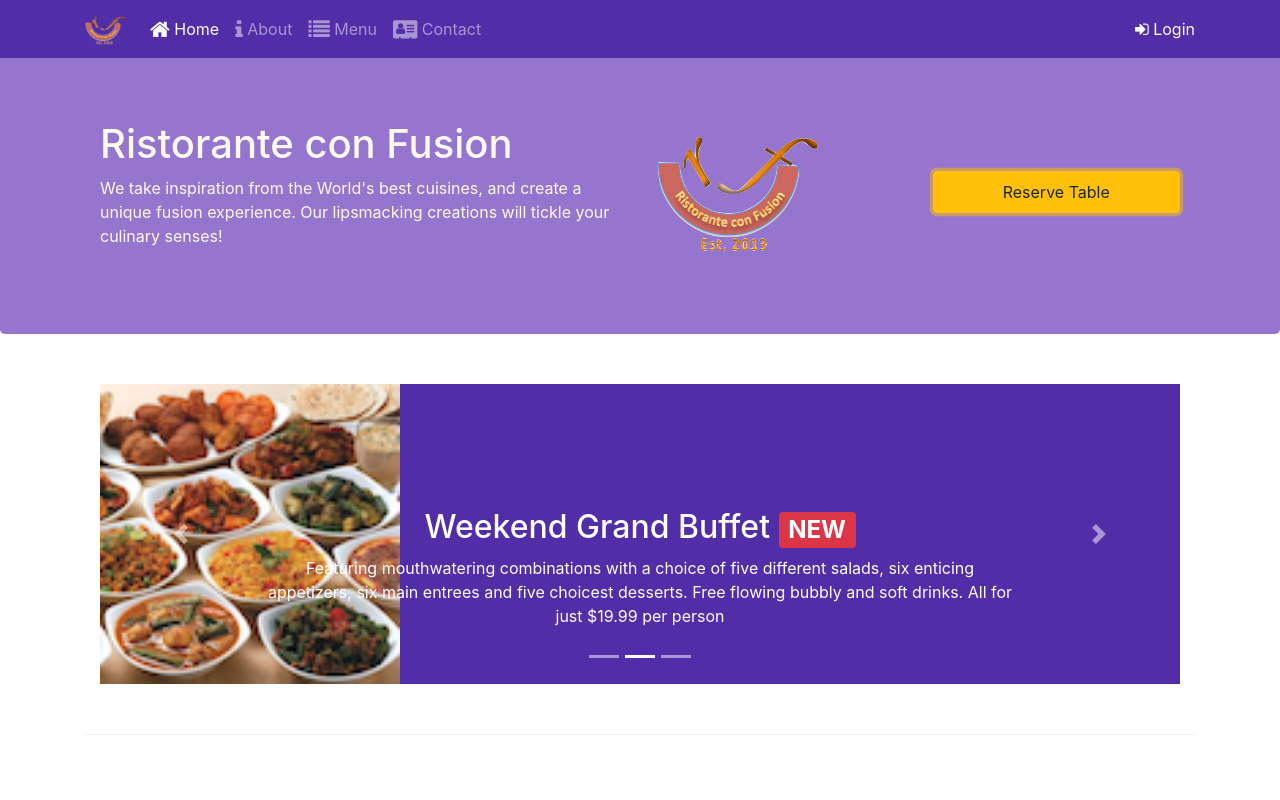
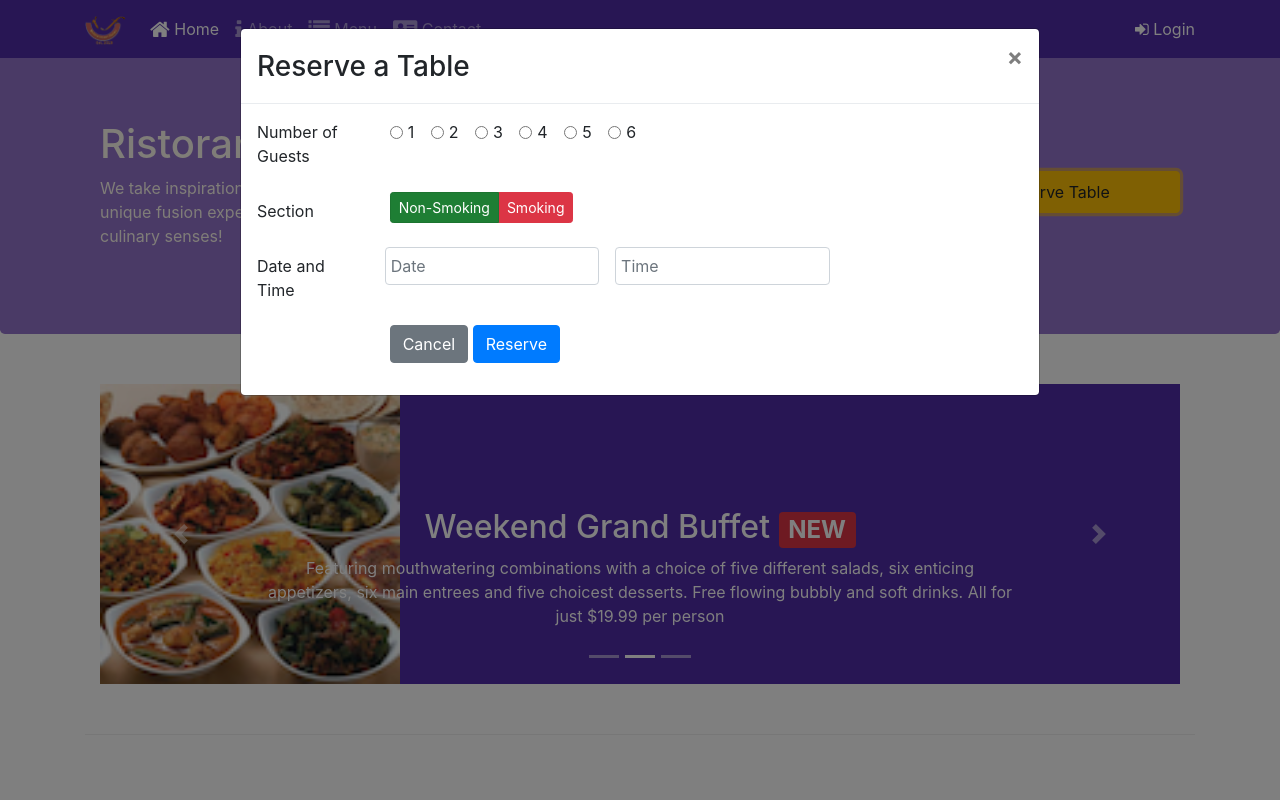
Before and after one commit to hyelnatzz/bootstrap, a website: page index.html in a window 1280 px wide. Both pictures are taken after a click on the button "Reserve Table". Shown: the top 800 px of the page. Drawn offline with nearby package versions, Linux system fonts and the light colour scheme.

Commit message:
Assignment-3

```diff
--- a/index.html
+++ b/index.html
@@ -77,8 +77,82 @@
         </div>
     </div>
 
+    <div id="reserveModal" class="modal fade" role="dialog">
+        <div class="modal-dialog modal-lg" role="content">
+            <div class="modal-content">
+                <div class="modal-header">
+                    <h3 class="modal-title">Reserve a Table</h3>
+                    <button type="button" class="close" data-dismiss="modal">
+                        &times;
+                    </button>
+                </div>
+                <div class="modal-body">
+                    <form id="reserve">
+                        <div class="row form-group">
+                            <label class="col-sm-2">Number of Guests</label>
+                            <div class="col-sm-10">
+                                <div class="form-check form-check-inline">
+                                    <input type="radio" class="form-check-input" name="numGuest" id="numGuest1" value="1"><label for="numGuest1" class="form-check-label"> 1</label>
+                                </div>
+                                <div class="form-check form-check-inline">
+                                    <input type="radio" class="form-check-input" name="numGuest" id="numGuest2" value="2"><label for="numGuest2" class="form-check-label"> 2</label>
+                                </div>
+                                <div class="form-check form-check-inline">
+                                    <input type="radio" class="form-check-input" name="numGuest" id="numGuest3" value="3"><label for="numGuest3" class="form-check-label"> 3</label>
+                                </div>
+                                <div class="form-check form-check-inline">
+                                    <input type="radio" class="form-check-input" name="numGuest" id="numGuest4" value="4"><label for="numGuest4" class="form-check-label"> 4</label>
+                                </div>
+                                <div class="form-check form-check-inline">
+                                    <input type="radio" class="form-check-input" name="numGuest" id="numGuest5" value="5"><label for="numGuest5" class="form-check-label"> 5</label>
+                                </div>
+                                <div class="form-check form-check-inline">
+                                    <input type="radio" class="form-check-input" name="numGuest" id="numGuest6" value="6"><label for="numGuest6" class="form-check-label"> 6</label>
+                                </div>
+
+                            </div>
+                        </div>
+                        <div class="row form-group">
+                            <label class="col-sm-2 col-form-label">Section</label>
+                            <div class="col-sm-10">
+                                <div class="">
+                                    <div class="btn-group" data-toggle="buttons">
+                                        <label class="btn btn-success btn-sm active">
+                                          <input type="radio" class="custom-control-input" name="options" id="non-smoke" checked=""> Non-Smoking
+                                        </label>
+                                        <label class="btn btn-danger btn-sm">
+                                          <input type="radio" class="custom-control-input" name="options" id="smoke"> Smoking
+                                        </label>
+                                    </div>
+                                </div>
+                            </div>
+                        </div>
+
+                        <div class="row form-group">
+                            <label class="col-sm-2 col-form-label">Date and Time</label>
+                            <div class="col-sm-10">
+                                <div class="form-row">
+                                    <input type="text" id="date" class="col-12 col-sm-4 form-control mr-3" placeholder="Date">
+                                    <input type="text" id="time" class="col-12 col-sm-4 form-control" placeholder="Time">
+                                </div>
+                            </div>
+                        </div>
+                        <div class="row form-group">
+                            <div class="offset-md-2 col-md-10">
+                                <button type="button" class="btn btn-secondary ml-auto" data-dismiss="modal">Cancel</button>
+                                <button type="button" class="btn btn-primary">Reserve</button>
+                            </div>
+                        </div>
+                    </form>
+
+                </div>
+            </div>
+        </div>
+    </div>
+
     <header class="jumbotron">
         <div class="container">
+
             <div class="row row-header">
                 <div class="col-12 col-sm-6">
                     <h1>Ristorante con Fusion</h1>
@@ -278,12 +352,6 @@
     <script src="node_modules/jquery/dist/jquery.slim.min.js"></script>
     <script src="node_modules/popper.js/dist/umd/popper.min.js"></script>
     <script src="node_modules/bootstrap/dist/js/bootstrap.min.js"></script>
-    <script>
-        $(document).ready(function(){
-            $('[data-toggle="tooltip"]').tooltip();
-        });
-    </script>
-
 </body>
 
 </html>
```
